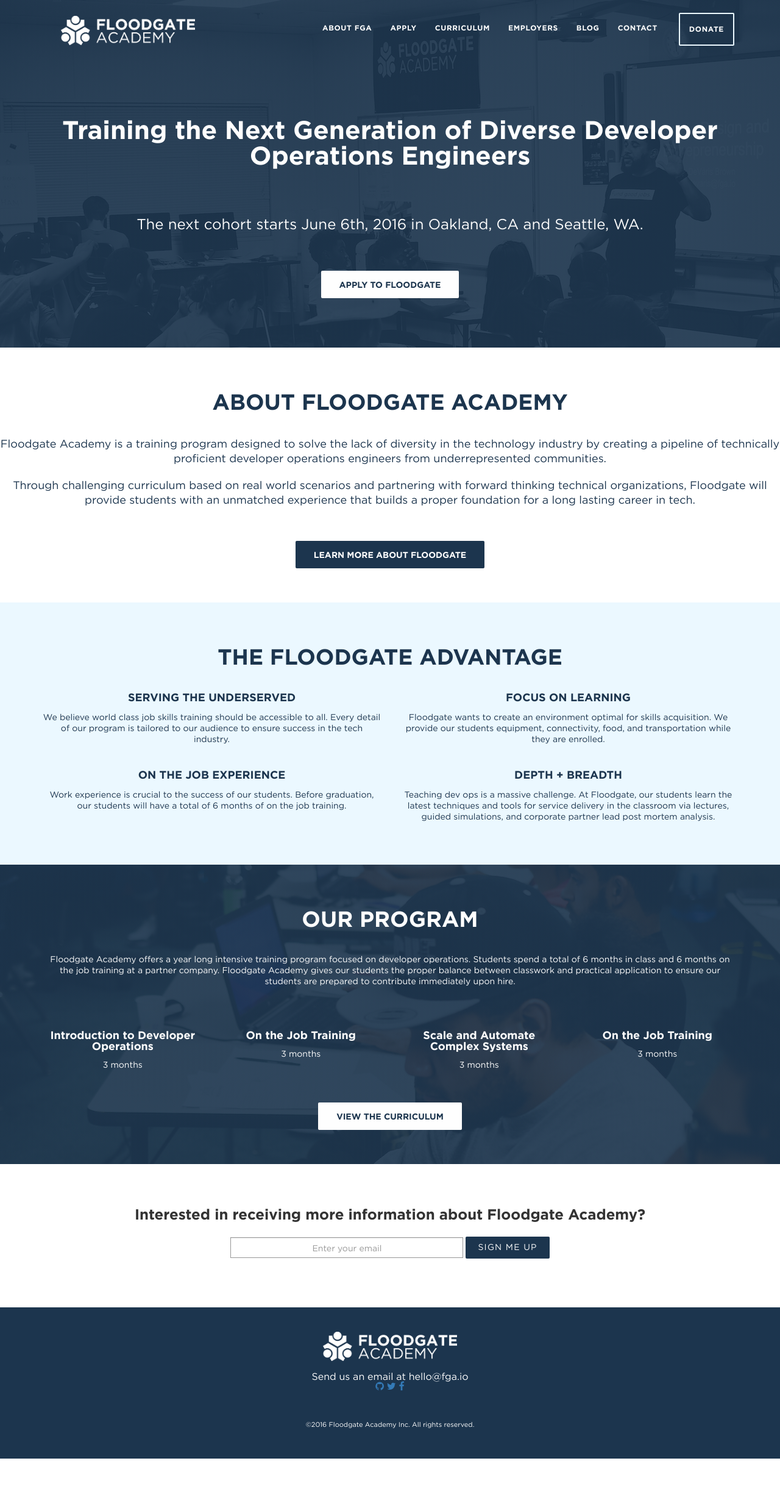
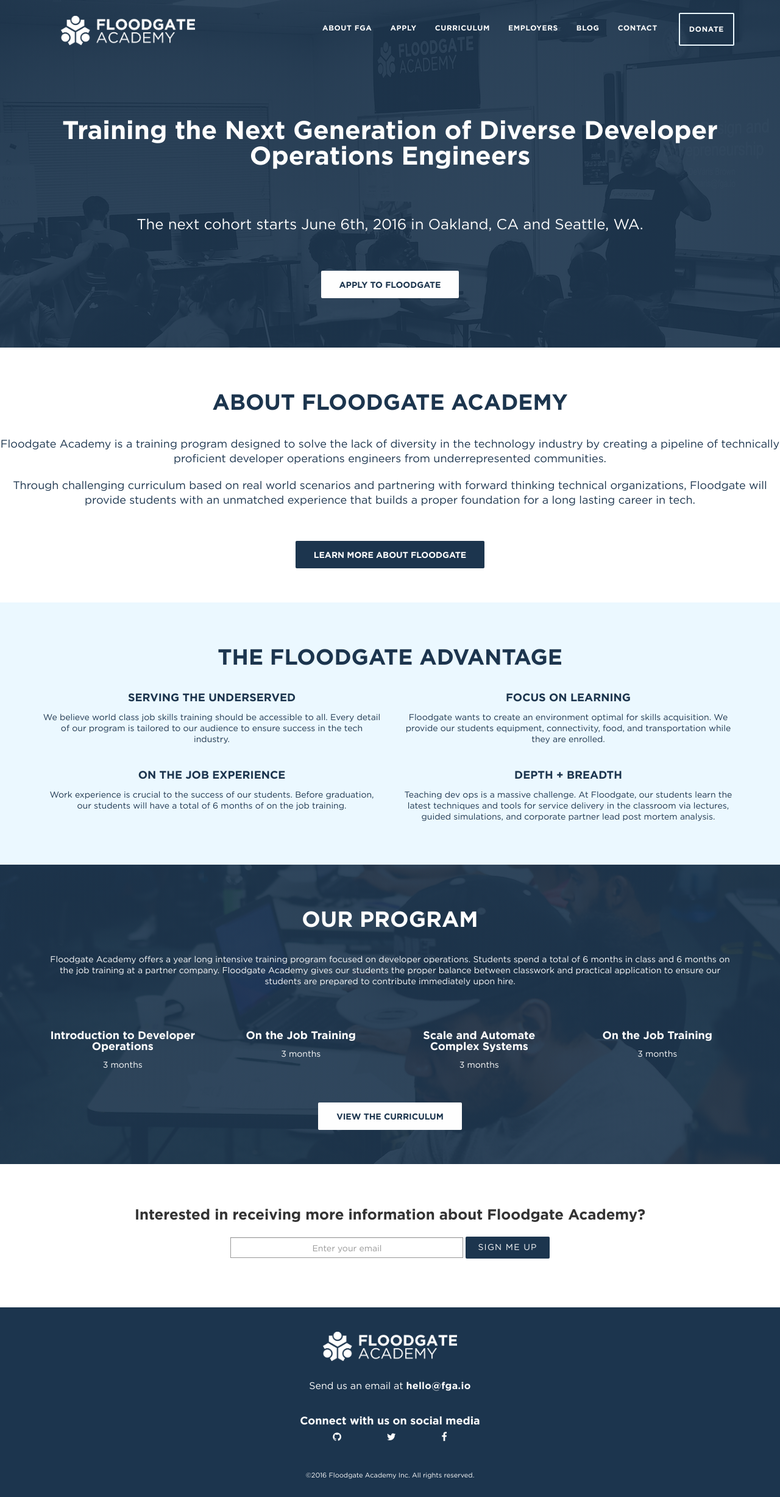
Before and after one commit to floodgateacademy/floodgateacademy.github.io, a Jekyll site: the page built from index.html, in a window 1280 px wide. Shown: the whole page at 61% size. Built offline with Jekyll 4.4.1, drawn with Linux system fonts in a browser that asks for light colours; nearby versions of some CDN libraries; before the commit the page ends 2392 px from its top, so only the background shows below that.

Commit message:
add footer and clean up layout

```diff
--- a/_includes/footer.html
+++ b/_includes/footer.html
@@ -1,10 +1,14 @@
 <footer class="center">
   <div class="footer-info">
     <img src="/images/logo.png" class="footer-logo" alt="Floodgate Academy Logo">
-    <p class="footer-blurb">Send us an email at hello@fga.io</p>
-    <a href="https://github.com/floodgateacademy"><i class="fa fa-github" aria-hidden="true"></i></a>
-    <a href="https://twitter.com/wearefgacademy"><i class="fa fa-twitter" aria-hidden="true"></i></a>
-    <a href="https://facebook.com/floodgateacademy"><i class="fa fa-facebook" aria-hidden="true"></i></a>
+    <p class="footer-blurb">Send us an email at <a href="mailto:hello@fga.io" class="email-address">hello@fga.io</a>
+    <p class="footer-heading">Connect with us on social media</p>
+    <div class="social-links">
+
+      <a href="https://github.com/floodgateacademy"><i class="fa fa-github" aria-hidden="true"></i></a>
+      <a href="https://twitter.com/wearefgacademy"><i class="fa fa-twitter" aria-hidden="true"></i></a>
+      <a href="https://facebook.com/floodgateacademy"><i class="fa fa-facebook" aria-hidden="true"></i></a>
+    </div>
     <p class="copyright">&copy;2016 Floodgate Academy Inc. All rights reserved.</p>
   </div>
 </footer>
--- a/_sass/_components.scss
+++ b/_sass/_components.scss
@@ -235,6 +235,27 @@
   .footer-info{
     font-family: $gotham-book;
   }
+  .footer-heading {
+    font-family: $gotham-bold;
+    font-size: 18px;
+  }
+  .email-address {
+    font-family: $gotham-bold;
+    letter-spacing: 0.36px;
+    color: $white;
+    &:hover, &:visited {
+      color: $med-blue;
+      text-decoration: none;
+    }
+  }
+
+  .social-links a {
+    color: $white;
+    &:hover{
+      color: $med-blue;
+      text-decoration: none;
+    }
+  }
   .copyright {
     font-size: 11px;
   }
--- a/_sass/_layout.scss
+++ b/_sass/_layout.scss
@@ -85,10 +85,23 @@
 }
 
 .footer-logo {
-  margin-bottom: 15px;
+  margin-bottom: 30px;
 }
 .footer-info {
-  padding: 40px 0 50px 0;
+  padding: 40px 0 30px 0;
+  .footer-heading {
+    margin-top: 40px;
+  }
+}
+
+.social-links {
+  margin-top: 10px;
+  a {
+    padding-right: 70px;
+    &:last-of-type {
+      padding-right: 0;
+    }
+  }
 }
 
 .copyright {
```
